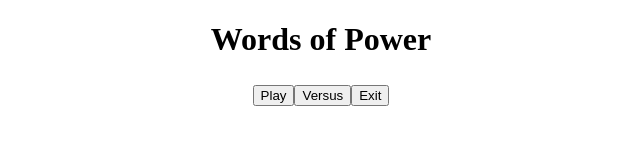
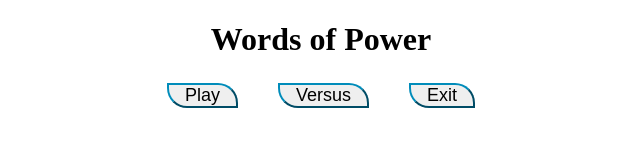
Before and after one commit to AbsoluteRivers/TextBasedFightingGame, a plain HTML site: page text_rpg.html in a window 1280 px wide. Shown: the whole page, without its empty margins (319-959 px from the left). Drawn offline with Linux system fonts and the light colour scheme.

Commit message:
Updated css file. Button design

```diff
--- a/text_rpg_styles.css
+++ b/text_rpg_styles.css
@@ -24,3 +24,16 @@
     text-align: center;
 
 }
+
+.main-btn {
+    margin: 20px;
+    font-size: 18px;
+
+}
+
+
+button {
+    border-color: var(--blue-btn);
+    border-radius: 0 20px 0 20px;
+    padding: 0 1rem 0 1rem;
+}
```
